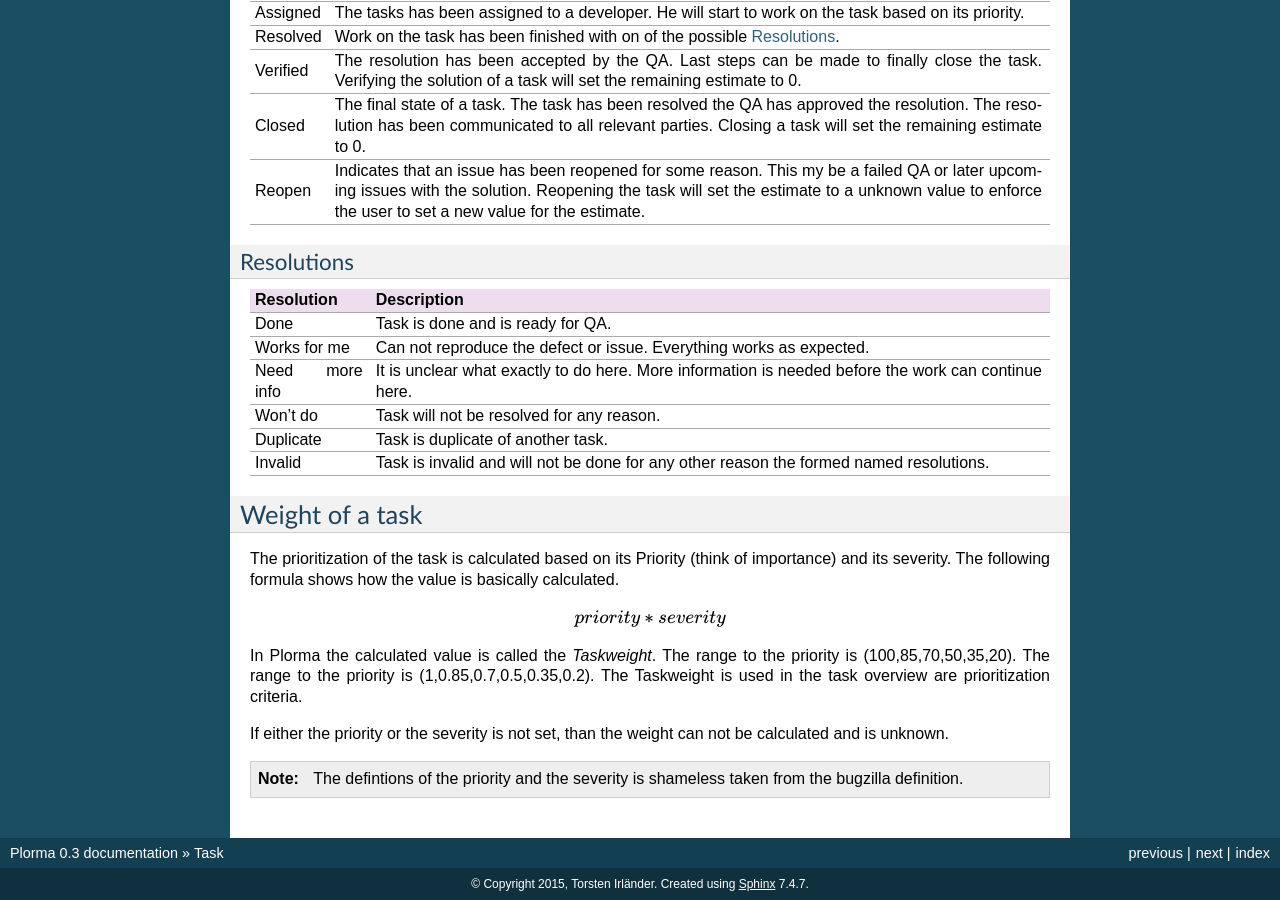
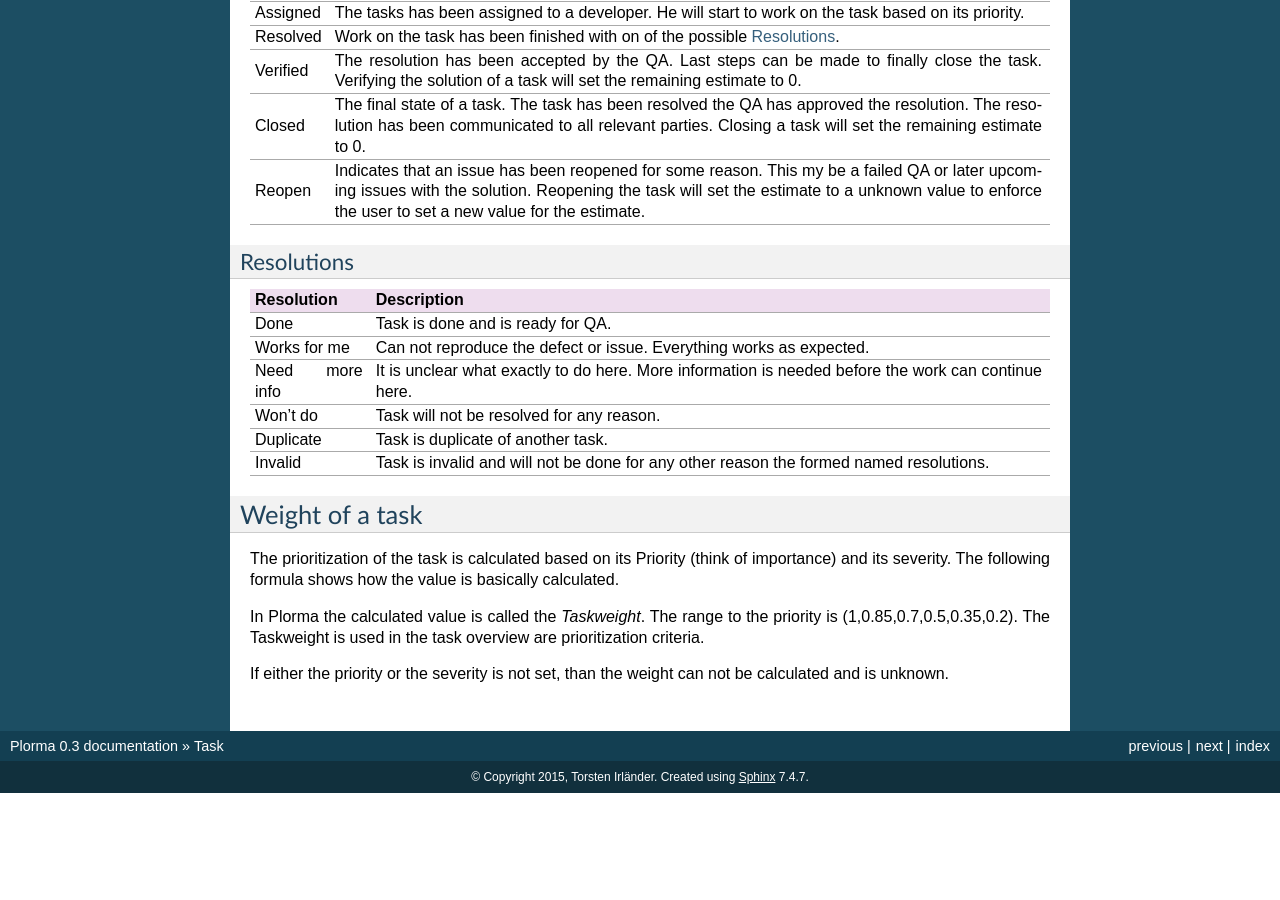
Before and after one commit to toirl/plorma, a Sphinx documentation site: the page built from docs/source/userguide/task.rst, in a window 1280 px wide and 900 px high, scrolled down 2454 px. Built offline with Sphinx 7.4.7, drawn with Linux system fonts in a browser that asks for light colours; after the commit the page ends 3247 px from its top, so only the background shows below that.

```diff
--- a/docs/source/userguide/task.rst
+++ b/docs/source/userguide/task.rst
@@ -169,19 +169,9 @@
 importance) and its severity. The following formula shows how the value is
 basically calculated.
 
-.. math::
-
-        priority * severity
-
-In Plorma the calculated value is called the *Taskweight*. The range to
-the priority is (100,85,70,50,35,20). The range to the priority is
-(1,0.85,0.7,0.5,0.35,0.2). The Taskweight is used in the task overview
-are prioritization criteria.
+In Plorma the calculated value is called the *Taskweight*. The range to the
+priority is (1,0.85,0.7,0.5,0.35,0.2). The Taskweight is used in the task
+overview are prioritization criteria.
 
 If either the priority or the severity is not set, than the weight can
 not be calculated and is unknown.
-
-
-.. note::
-        The defintions of the priority and the severity is shameless taken
-        from the bugzilla definition.
```
Also changed, not shown: 1 other file.
